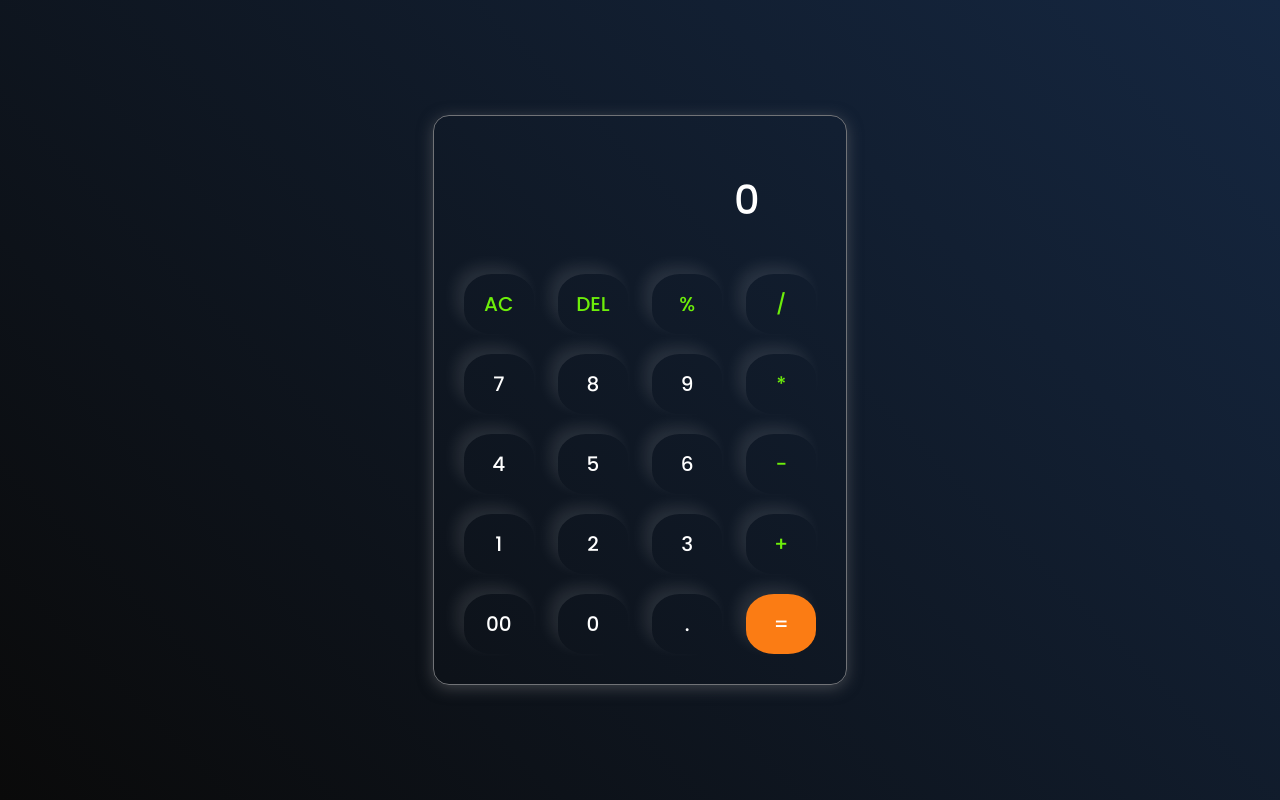
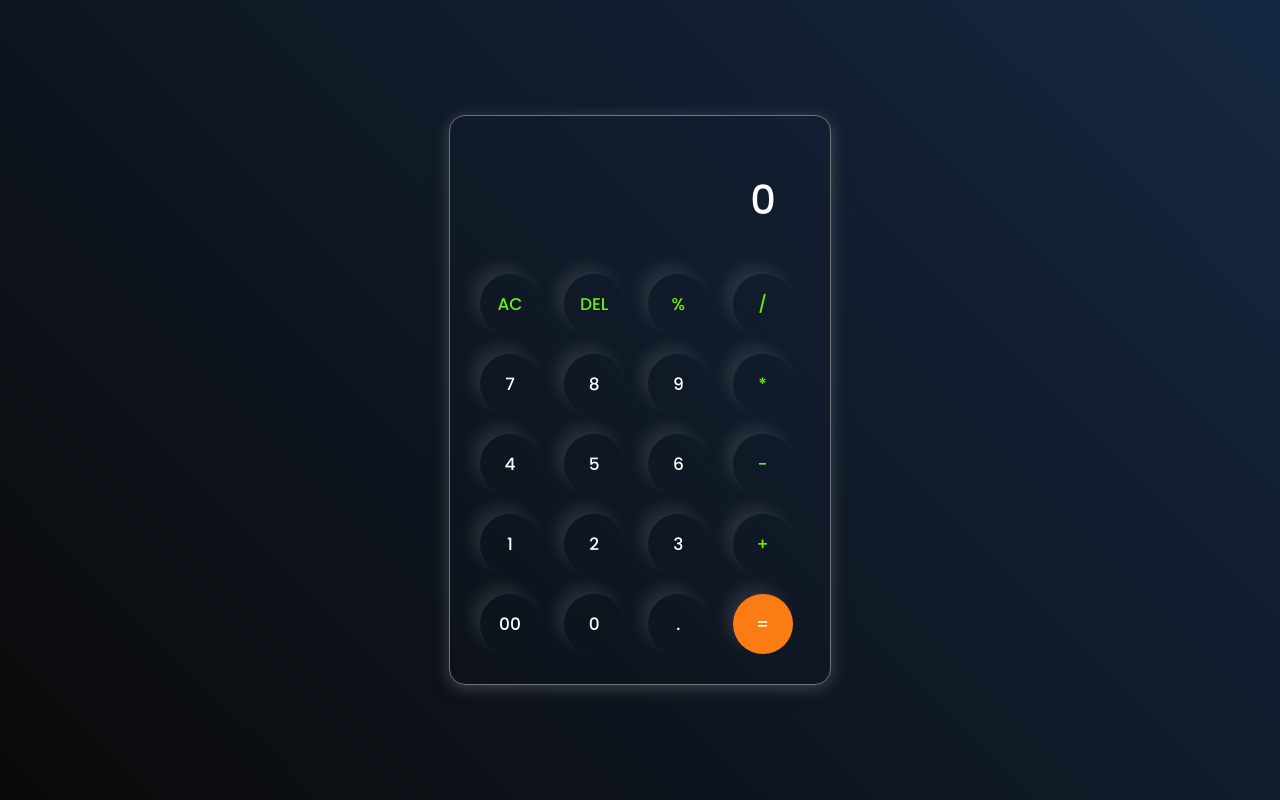
Before and after one commit to VipulGoel08/Calculator, a plain HTML site: page index.html in a window 1280 px wide. Drawn offline with Linux system fonts and the light colour scheme.

Commit message:
Update style.css

```diff
--- a/style.css
+++ b/style.css
@@ -52,13 +52,13 @@ input::placeholder{
 
 button{
     border: none;
-    width: 70px;
+    width: 60px;
     height: 60px;
     margin: 10px;
-    border-radius: 40%;
+    border-radius: 50%;
     background: transparent;
     color: #ffffff;
-    font-size: 20px;
+    font-size: 17px;
     box-shadow: -8px -8px 15px rgba(255, 255, 255, 0.1);
     cursor: pointer;
 }
```
